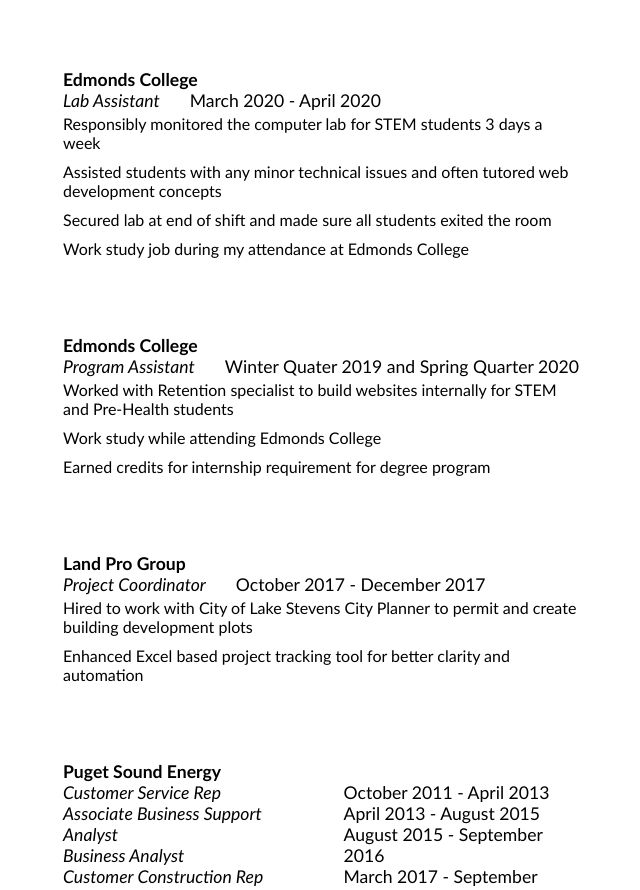
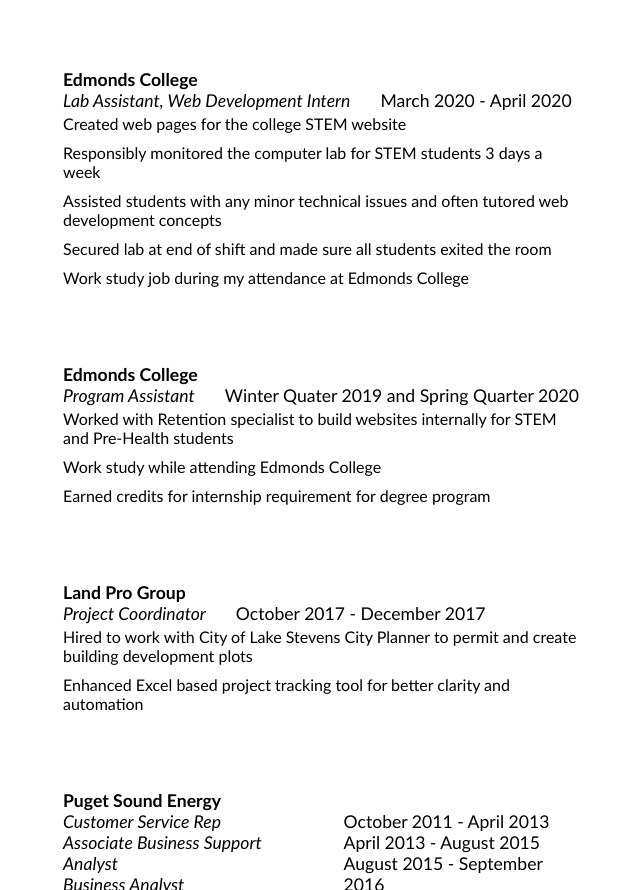
Before and after one commit to mshaynerush/resume, a plain HTML site: page index.html in a window 1280 px wide. Shown: the part 2282-3172 px from the top of the page, without its empty margins (125-765 px from the left). Drawn offline with Linux system fonts and the light colour scheme.

Commit message:
Update index.html

```diff
--- a/index.html
+++ b/index.html
@@ -225,7 +225,7 @@
                     </div>
                     <div class="job-title-date">
                         <div class="job-title">
-                            Lab Assistant
+                            Lab Assistant, Web Development Intern
                         </div>
                         <div class="employ-dates">
                             March 2020 - April 2020
@@ -233,6 +233,7 @@
                     </div>
                     <div class="job-desc">
                         <ul>
+                            <li>Created web pages for the college STEM website</li>
                             <li>Responsibly monitored the computer lab for STEM students 3 days a week</li>
                             <li>Assisted students with any minor technical issues and often tutored web development concepts</li>
                             <li>Secured lab at end of shift and made sure all students exited the room</li>
```
